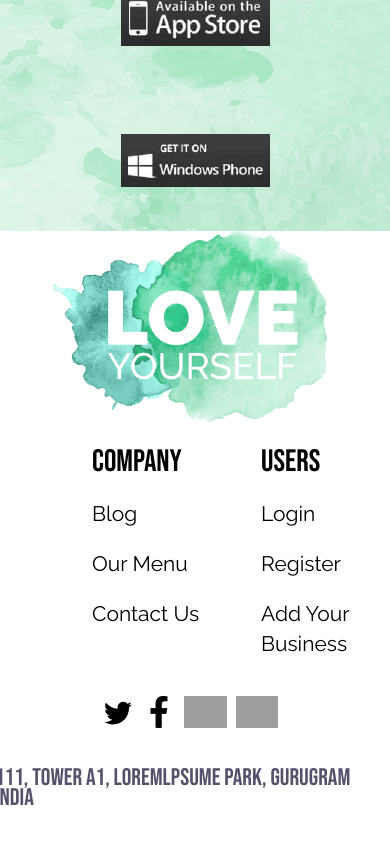
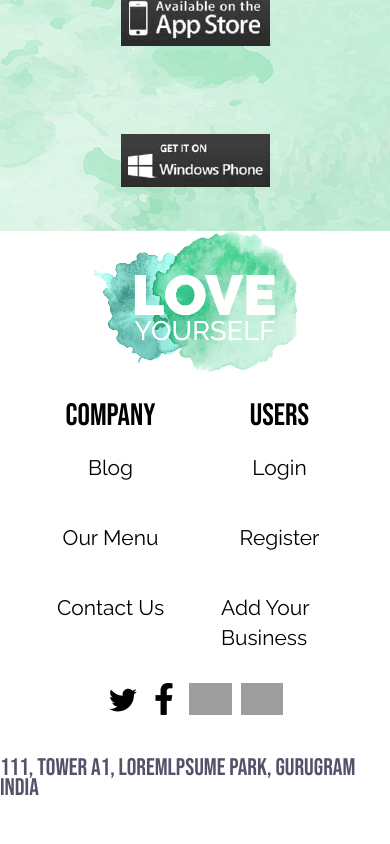
Before and after one commit to ranagoharayoub/Joint-Plug, a React (Create React App) app: page /addbusiness in a window 390 px wide. Shown: the part 1690-2534 px from the top of the page. Built offline with nearby package versions, Linux system fonts and the light colour scheme; grey boxes are pictures that could not be loaded.

Commit message:
finalized

```diff
--- a/src/App.js
+++ b/src/App.js
@@ -31,7 +31,7 @@ useEffect(() => {
 
         setscreen(window.innerWidth)
     }
-    if(screen <'500'){
+    if(screen <'700'){
       setmobile(true)
     }
     window.addEventListener('resize', width)
--- a/src/Components/Footer.css
+++ b/src/Components/Footer.css
@@ -37,6 +37,9 @@
   width: 30%;
   height: 80%;
   /* background-color: yellowgreen; */
+  display: flex;
+  flex-direction: column;
+  align-items: center;
 }
 
 .about-col > p {
@@ -44,12 +47,17 @@
   font-size: 21px;
   line-height: 30px;
   margin: 20px 0px;
+
 }
 
 .user-col {
   width: 30%;
   height: 80%;
   /* background-color: lightcoral; */
+    display: flex;
+  flex-direction: column;
+
+  align-items: center;
 }
 
 .user-col > p {
@@ -80,6 +88,7 @@
   font-size: 24px;
   line-height: 20px;
   color: #55516a;
+  margin-bottom: 10px;
 }
 @media only screen and (max-width: 768px) {
   .footer-cont {
@@ -92,12 +101,10 @@
     width: 100%;
     /* padding: 20px;
         min-height: 100px; */
-    margin-left: -10px;
   }
   .footer-flex {
-    height: auto;
-    justify-content: space-evenly;
-    margin-left: 90px;
+    width: 100%;
+    min-height: 50%;
   }
   .social-contact {
     margin-top: 20px;
```
